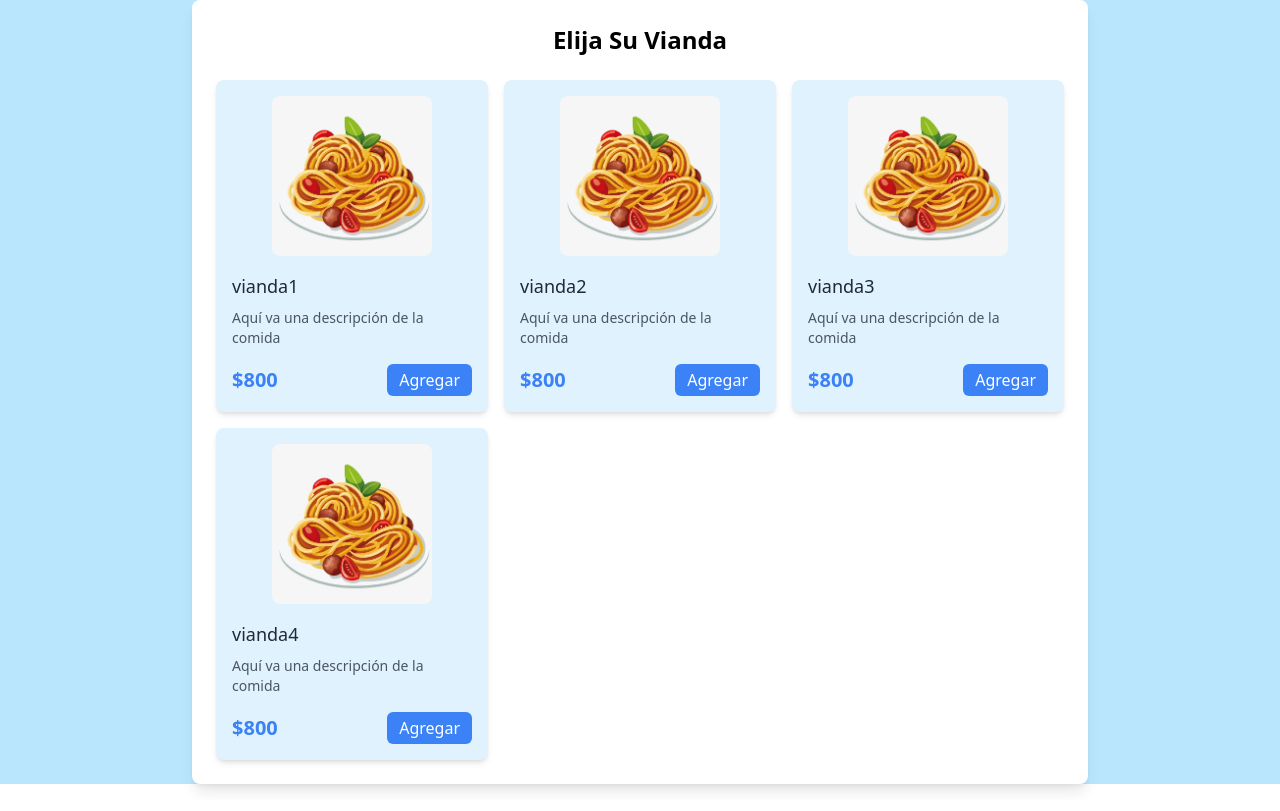
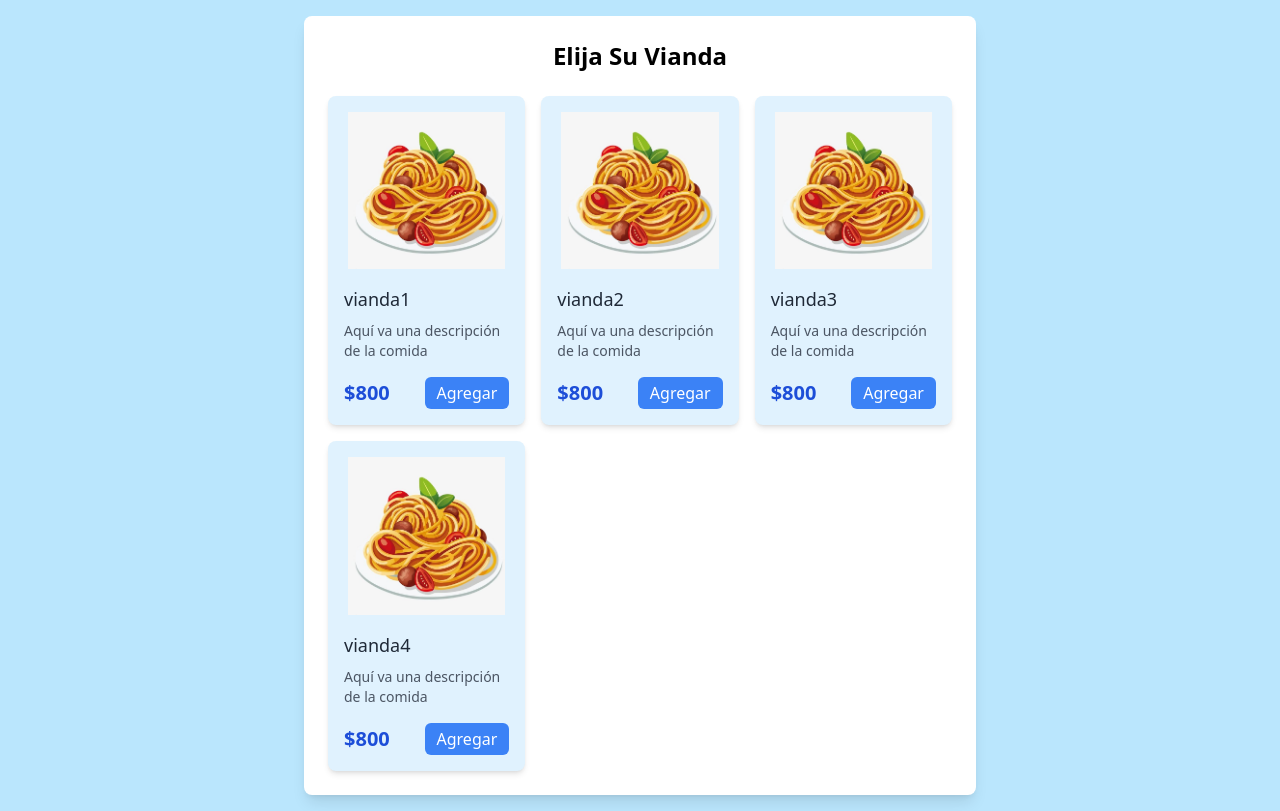
Before and after one commit to agusOlivieri/viandaApp-front-end, a Vue app: page /viandas in a window 1280 px wide. Built offline with nearby package versions, Linux system fonts and the light colour scheme.

Commit message:
reponsive design

```diff
--- a/src/App.vue
+++ b/src/App.vue
@@ -3,7 +3,7 @@ import { RouterView } from 'vue-router';
 </script>
 
 <template>
-  <div class="container flex flex-col bg-sky-200">
+  <div class="flex flex-col bg-sky-200">
     <RouterView />
   </div>
 </template>
--- a/src/components/Vianda.vue
+++ b/src/components/Vianda.vue
@@ -21,13 +21,13 @@ const viandas = [
 
 <template>
     <div v-for="vianda in viandas" :key="vianda.id" class="bg-sky-100 rounded-lg shadow-md overflow-hidden hover:shadow-lg transition-shadow duration-300">
-        <img src="../assets/img/fideos.jpg" class="w-40 mt-4 place-self-center rounded-lg">
+        <img src="../assets/img/fideos.jpg" class="px-5 mt-4 w-64 place-self-center rounded-lg">
         <div class="p-4">
             <h3 class="text-lg fonrt-bold text-gray-800">{{ vianda.title }}</h3>
             <p class="text-sm text-gray-600 mt-2">Aquí va una descripción de la comida</p>
             <div class="mt-4 flex justify-between items-center">
-                <span class="text-xl font-semibold text-blue-500">$800</span>
-                <button class="bg-blue-500 text-white py-1 px-3 rounded-md hover:bg-blue-600">
+                <span class="text-xl font-semibold text-blue-700">$800</span>
+                <button class="bg-blue-500 text-white py-1 px-3 rounded-md hover:bg-blue-700">
                     Agregar
                 </button>
             </div>
--- a/src/components/ViandasListing.vue
+++ b/src/components/ViandasListing.vue
@@ -3,8 +3,8 @@ import Vianda from '@/components/Vianda.vue'
 </script>
 
 <template>
-    <section class="flex justify-center">
-        <div class="w-3/4 max-w-4xl bg-white rounded-lg shadow-lg p-6">
+    <section id="order" class="my-4 flex justify-center">
+        <div class="w-3/4 max-w-2xl bg-white rounded-lg shadow-lg p-6">
             <h2 class="text-2xl font-bold text-center mb-6">Elija Su Vianda</h2>
             <div class="grid grid-cols-1 sm:grid-cols-2 md:grid-cols-3 gap-4">
                 <Vianda></Vianda>
--- a/src/views/HomeView.vue
+++ b/src/views/HomeView.vue
@@ -3,7 +3,7 @@ import PedirViandaBtn from '@/components/PedirViandaBtn.vue';
 </script>
 
 <template>
-  <section class="flex flex-col h-screen w-full py-4">
+  <section id="home" class="flex flex-col h-screen w-full py-4">
     <h1 class="text-3xl font-bold text-center mt-4">¡Ordene su comida!</h1>
     <div class="flex-grow flex justify-center items-center">
       <PedirViandaBtn />
--- a/src/views/NotFoundView.vue
+++ b/src/views/NotFoundView.vue
@@ -3,7 +3,7 @@ import {RouterLink} from 'vue-router'
 </script>
 
 <template>
-    <section class="text-center flex flex-col justify-center items-center h-96">
+    <section id="not-found" class="text-center flex flex-col justify-center items-center h-96">
         <i class="pi pi-exclamation-triangle text-yellow-500 text-7xl mb-5"></i>
         <h1 class="text-6xl font-bold mb-4">404 Not Found</h1>
         <p class="text-xl mb-5">Esta página no existe</p>
```
